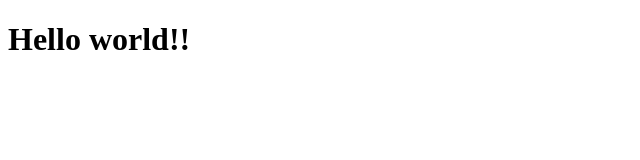
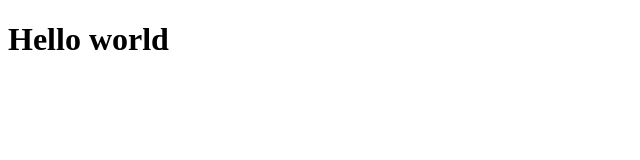
Before and after one commit to durgaprasad23211/fork-testing, a plain HTML site: page index.html in a window 1280 px wide. Shown: the full height of the page, 0-640 px from the left. Drawn offline with Linux system fonts and the light colour scheme.

Commit message:
removed marks

```diff
--- a/index.html
+++ b/index.html
@@ -6,6 +6,6 @@
     <title>Document</title>
   </head>
   <body>
-    <h1>Hello world!!</h1>
+    <h1>Hello world</h1>
   </body>
 </html>
```
